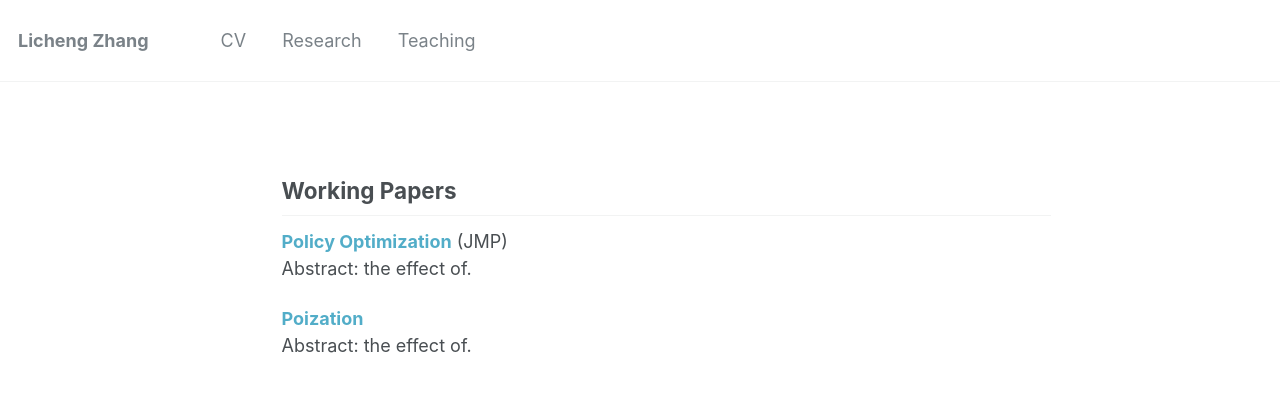
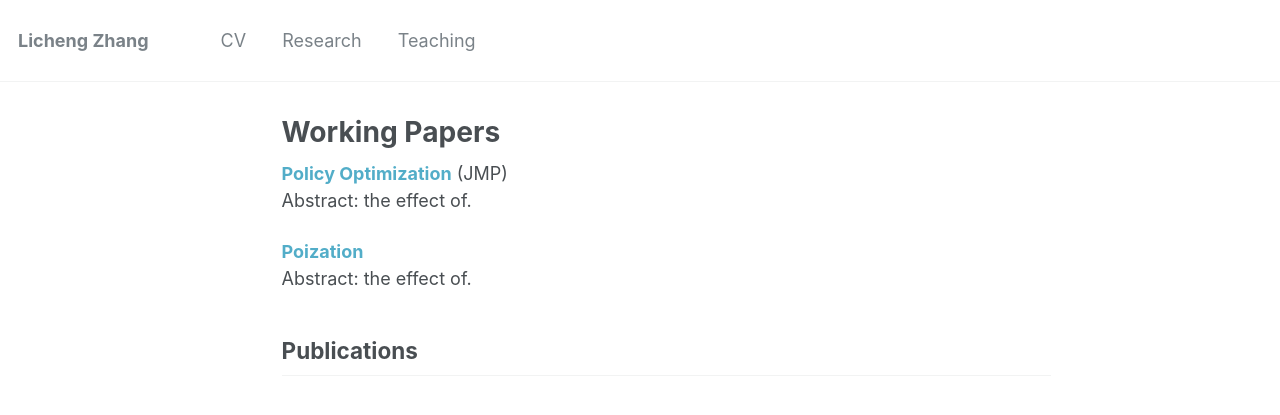
Before and after one commit to lichengzh/lichengzh.github.io, a Jekyll site: the page built from _pages/publications.md, in a window 1280 px wide. Shown: the top 415 px of the page. Built offline with Jekyll 4.4.1, drawn with Linux system fonts in a browser that asks for light colours.

Commit message:
Update publications.md

```diff
--- a/_pages/publications.md
+++ b/_pages/publications.md
@@ -1,10 +1,11 @@
 ---
-title: ""
+title: "Working Papers"
 permalink: /publications/
 ---
-## Working Papers
 <b>[Policy Optimization](http://lichengzh.github.io/files/ov.pdf)</b> (JMP)<br>
 Abstract: the effect of. <br>
 
 <b>[Poization](http://lichengzh.github.io/files/ov.pdf)</b> <br>
 Abstract: the effect of. <br>
+
+## Publications
```
